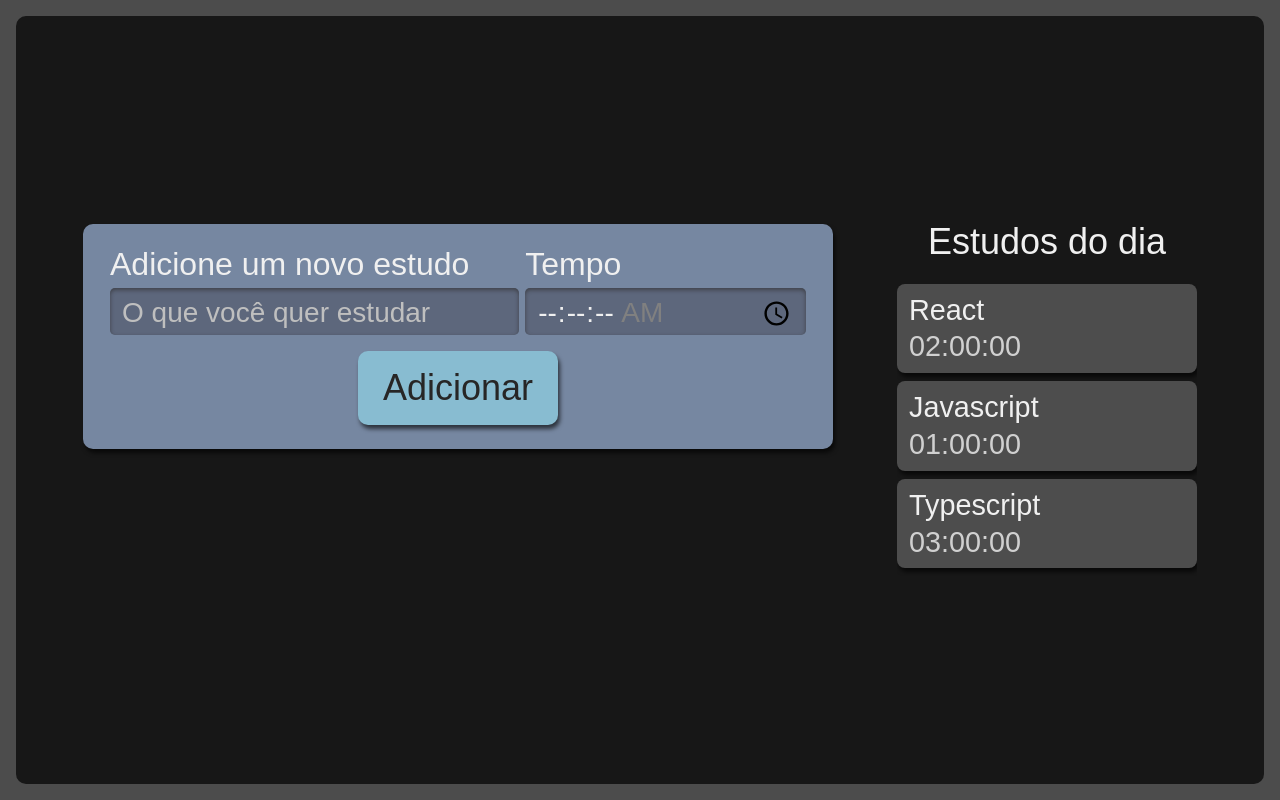
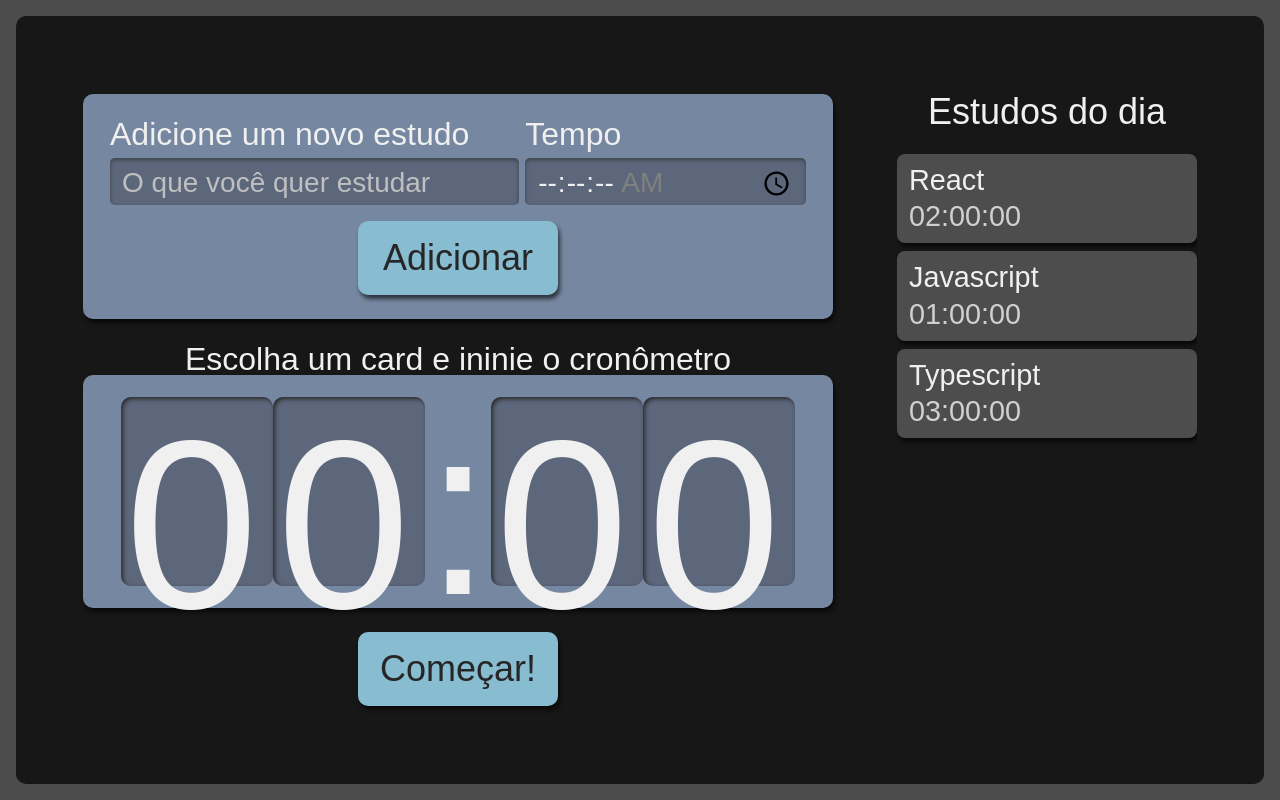
Before and after one commit to Gabrielhuff47/Pomodoro, a React (Create React App) app: page / in a window 1280 px wide. Built offline with nearby package versions, Linux system fonts and the light colour scheme.

Commit message:
Refatorando o Props

```diff
--- a/src/Components/Botao/index.tsx
+++ b/src/Components/Botao/index.tsx
@@ -1,11 +1,15 @@
 import React from 'react';
 import style from './Botao.module.scss'
 
-class Botao extends React.Component <{texto: string}>{
+interface BotaoProps {
+  children: React.ReactNode;
+}
+
+class Botao extends React.Component<BotaoProps> {
   render() {
      return (
        <button className={style.botao}>
-           {this.props.texto}
+           {this.props.children}
          </button>
         )
      }
--- /dev/null
+++ b/src/Components/Cronometro/Cronometro.module.scss
@@ -0,0 +1,59 @@
+.cronometro {
+    display: flex;
+    flex-direction: column;
+    align-items: center;
+    grid-area: cronometro;
+
+    .relogioWrapper {
+      align-items: center;
+      background-color: #7687A1;
+      border-radius: 10px;
+      box-shadow: 2px 4px 4px #0000009F;
+      box-sizing: border-box;
+      display: flex;
+      font-size: 5rem;
+      justify-content: center;
+      margin-bottom: 24px;
+      padding: 16px 12px;
+      width: 100%;
+    }
+
+    .titulo {
+      font-size: 2rem;
+    }
+
+    button {
+      background-color: #88bcd1;
+      border-radius: 10px;
+      box-shadow: 2px 4px 4px #0000009F;
+      color: #272626;
+      cursor: pointer;
+      font-size: 1.25rem;
+      padding: 16px;
+      width: 150px;
+
+      &:active {
+        background-color: #7CA6B7;
+        box-shadow: 2px 2px 4px #0000009F inset;
+        cursor: auto;
+      }
+    }
+
+    @media screen and (min-width:1280px) {
+
+      .relogioWrapper{
+        font-size: 15rem;
+      }
+
+      p {
+        font-size: 2rem;
+      }
+
+      button {
+        grid-column-start: span 2;
+        justify-self: center;
+        width: 200px;
+        font-size: 2.25rem;
+      }
+    }
+  }
--- /dev/null
+++ b/src/Components/Cronometro/Relogio/Relogio.module.scss
@@ -0,0 +1,21 @@
+.relogioNumero {
+    background-color: #5D677C;
+    box-shadow: 2px 2px 4px #2B2B2B inset;
+    height: 3.6rem;
+    width: 3rem;
+    padding: 8px 4px;
+    border-radius: 10px;
+
+    @media screen and (min-width:1280px) {
+      height: 10.8rem;
+      width: 9rem;
+    }
+  }
+
+  .relogioDivisao {
+    height: 4.2rem;
+
+    @media screen and (min-width:1280px) {
+      height: 12.6rem;
+    }
+  }
--- /dev/null
+++ b/src/Components/Cronometro/Relogio/index.tsx
@@ -0,0 +1,14 @@
+import React  from "react";
+import style from "./Relogio.module.scss"
+
+export default function Relogio() {
+    return (
+       <React.Fragment>
+        <span className={style.relogioNumero}>0</span>
+        <span className={style.relogioNumero} >0</span>
+        <span className={style.relogioDivisao}>:</span>
+        <span className={style.relogioNumero}>0</span>
+        <span className={style.relogioNumero}>0</span>
+       </React.Fragment>
+    )
+}
--- /dev/null
+++ b/src/Components/Cronometro/index.tsx
@@ -0,0 +1,19 @@
+import Botao from "../Botao";
+import Relogio from "./Relogio";
+import style from "./Cronometro.module.scss"
+
+export default function Cronometro() {
+    return(
+     <div className={style.cronometro}>
+        <p className={style.titulo}> Escolha um card e ininie o cronômetro</p>
+
+        <div className={style.relogioWrapper}>
+            <Relogio />
+        </div>
+        <Botao>
+            Começar!
+        </Botao>
+    </div>
+    )
+
+}
--- a/src/Components/Formulario/index.tsx
+++ b/src/Components/Formulario/index.tsx
@@ -31,9 +31,9 @@ class Formulario extends React.Component {
                         required
                     />
                 </div>
-                <Botao
-                    texto="Adicionar"
-                />
+                <Botao>
+                    Adicionar
+                </Botao>
             </form>
         )
     }
--- a/src/pages/App.tsx
+++ b/src/pages/App.tsx
@@ -2,12 +2,14 @@ import React from 'react';
 import Formulario from '../Components/Formulario';
 import Lista from '../Components/Lista';
 import  style  from './App.module.scss';
+import  Cronometro  from '../Components/Cronometro';
 
 function App() {
   return (
     <div className={style.AppStyle}>
      <Formulario/>
      <Lista/>
+     <Cronometro />
     </div>
   );
 }
```
